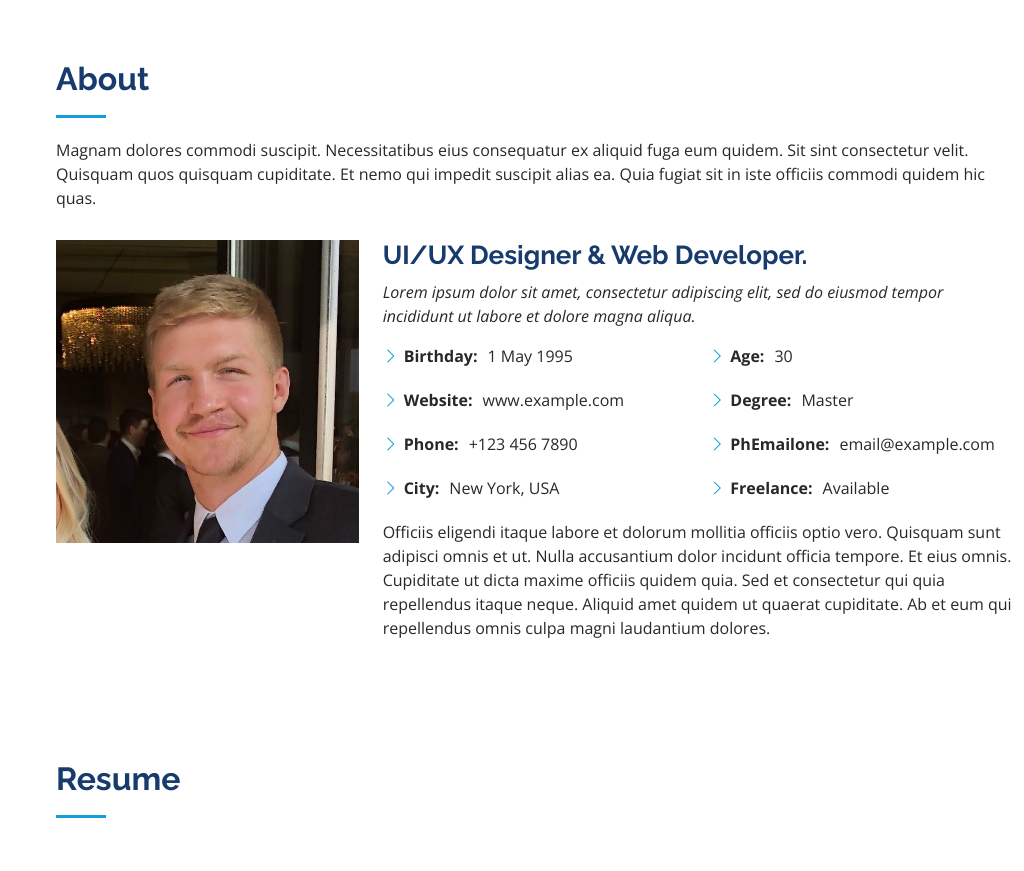
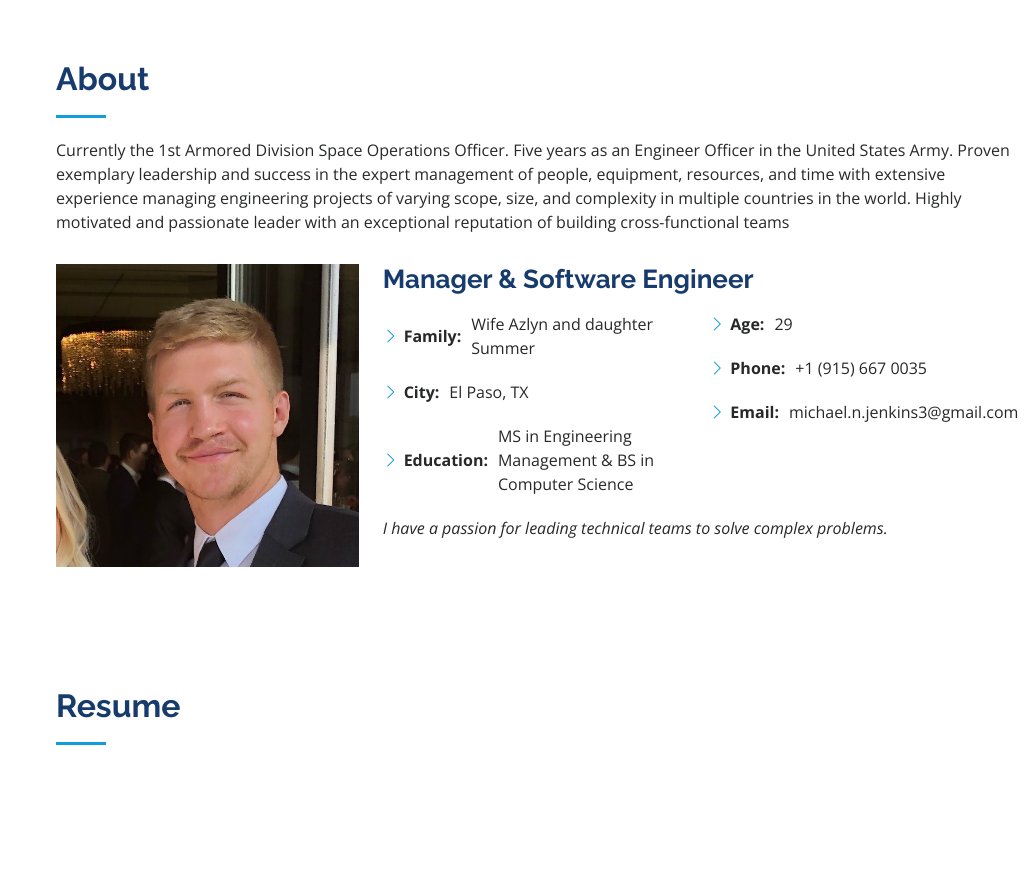
Before and after one commit to mikejenkz/mikejenkz.github.io, a plain HTML site: page index.html in a window 1280 px wide. Shown: the part 800-1671 px from the top of the page, without its empty margins (256-1280 px from the left). Drawn offline with nearby package versions, Linux system fonts and the light colour scheme.

Commit message:
new edits

```diff
--- a/index.html
+++ b/index.html
@@ -77,7 +77,7 @@
 
         <div class="section-title">
           <h2>About</h2>
-          <p>Magnam dolores commodi suscipit. Necessitatibus eius consequatur ex aliquid fuga eum quidem. Sit sint consectetur velit. Quisquam quos quisquam cupiditate. Et nemo qui impedit suscipit alias ea. Quia fugiat sit in iste officiis commodi quidem hic quas.</p>
+          <p>Currently the 1st Armored Division Space Operations Officer. Five years as an Engineer Officer in the United States Army. Proven exemplary leadership and success in the expert management of people, equipment, resources, and time with extensive experience managing engineering projects of varying scope, size, and complexity in multiple countries in the world. Highly motivated and passionate leader with an exceptional reputation of building cross-functional teams</p>
         </div>
 
         <div class="row">
@@ -85,32 +85,27 @@
             <img src="assets/img/profile-img.jpg" class="img-fluid" alt="">
           </div>
           <div class="col-lg-8 pt-4 pt-lg-0 content" data-aos="fade-left">
-            <h3>UI/UX Designer &amp; Web Developer.</h3>
+            <h3>Manager &amp; Software Engineer</h3>
             <p class="fst-italic">
-              Lorem ipsum dolor sit amet, consectetur adipiscing elit, sed do eiusmod tempor incididunt ut labore et dolore
-              magna aliqua.
             </p>
             <div class="row">
               <div class="col-lg-6">
                 <ul>
-                  <li><i class="bi bi-chevron-right"></i> <strong>Birthday:</strong> <span>1 May 1995</span></li>
-                  <li><i class="bi bi-chevron-right"></i> <strong>Website:</strong> <span>www.example.com</span></li>
-                  <li><i class="bi bi-chevron-right"></i> <strong>Phone:</strong> <span>+123 456 7890</span></li>
-                  <li><i class="bi bi-chevron-right"></i> <strong>City:</strong> <span>New York, USA</span></li>
+                  <li><i class="bi bi-chevron-right"></i> <strong>Family:</strong> <span>Wife Azlyn and daughter Summer</span></li>
+                  <li><i class="bi bi-chevron-right"></i> <strong>City:</strong> <span>El Paso, TX</span></li>
+                  <li><i class="bi bi-chevron-right"></i> <strong>Education:</strong> <span>MS in Engineering Management & BS in Computer Science</span></li>
                 </ul>
               </div>
               <div class="col-lg-6">
                 <ul>
-                  <li><i class="bi bi-chevron-right"></i> <strong>Age:</strong> <span>30</span></li>
-                  <li><i class="bi bi-chevron-right"></i> <strong>Degree:</strong> <span>Master</span></li>
-                  <li><i class="bi bi-chevron-right"></i> <strong>PhEmailone:</strong> <span>email@example.com</span></li>
-                  <li><i class="bi bi-chevron-right"></i> <strong>Freelance:</strong> <span>Available</span></li>
+                  <li><i class="bi bi-chevron-right"></i> <strong>Age:</strong> <span>29</span></li>
+                  <li><i class="bi bi-chevron-right"></i> <strong>Phone:</strong> <span>+1 (915) 667 0035</span></li>
+                  <li><i class="bi bi-chevron-right"></i> <strong>Email:</strong> <span>michael.n.jenkins3@gmail.com</span></li>
                 </ul>
               </div>
             </div>
-            <p>
-              Officiis eligendi itaque labore et dolorum mollitia officiis optio vero. Quisquam sunt adipisci omnis et ut. Nulla accusantium dolor incidunt officia tempore. Et eius omnis.
-              Cupiditate ut dicta maxime officiis quidem quia. Sed et consectetur qui quia repellendus itaque neque. Aliquid amet quidem ut quaerat cupiditate. Ab et eum qui repellendus omnis culpa magni laudantium dolores.
+            <p class="fst-italic">
+              I have a passion for leading technical teams to solve complex problems.
             </p>
           </div>
         </div>
```
